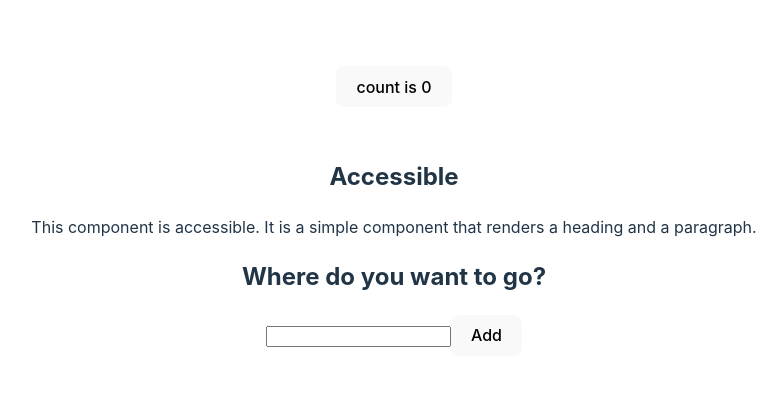
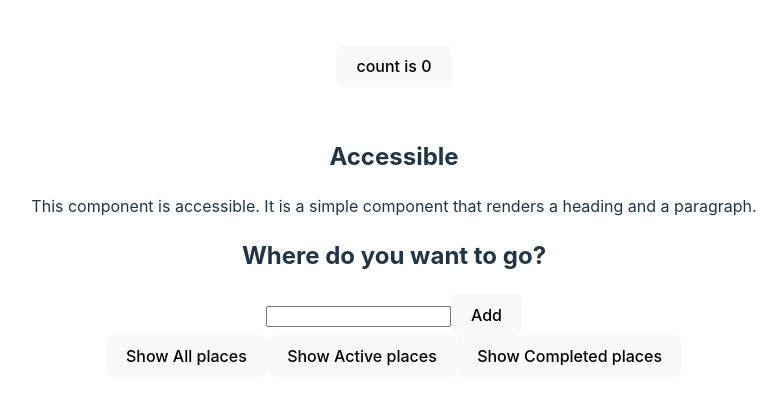
Before and after one commit to Jade-ux/accessibility-learning, a React (Vite) app in the folder places-to-go/: page / in a window 1280 px wide. Shown: the part 205-610 px from the top of the page, without its empty margins (246-1028 px from the left). Built offline with nearby package versions, Linux system fonts and the light colour scheme.

Commit message:
adds filter button

```diff
--- a/places-to-go/src/components/Accessible.tsx
+++ b/places-to-go/src/components/Accessible.tsx
@@ -1,8 +1,9 @@
 import React from "react";
-import Form from "./Form";
 import { nanoid } from "nanoid";
 
 import { useEffect, useRef, useState } from "react";
+import Form from "./Form";
+import FilterButton from "./FilterButton";
 
 function usePrevious(value) {
   const ref = useRef(null);
@@ -31,7 +32,7 @@ interface AccessibleProps {
 
 export function Accessible(props: AccessibleProps) {
   const [places, setPlaces] = useState(props.places);
-  // const [filter, setFilter] = useState("All");
+  const [filter, setFilter] = useState("All");
 
   const placeList = places
     ?.filter(FILTER_MAP[filter])
@@ -46,6 +47,15 @@ export function Accessible(props: AccessibleProps) {
         editPlace={editPlace}
       />
     ));
+
+  const filterList = FILTER_NAMES.map((name) => (
+    <FilterButton
+      key={name}
+      name={name}
+      isPressed={name === filter}
+      setFilter={setFilter}
+    />
+  ));
 
   function addPlace(name: string) {
     const newPlace = {
@@ -64,6 +74,7 @@ export function Accessible(props: AccessibleProps) {
         heading and a paragraph.
       </p>
       <Form addPlace={addPlace} />
+      <div className="filters btn-group stack-exception">{filterList}</div>
     </div>
   );
 }
--- /dev/null
+++ b/places-to-go/src/components/FilterButton.tsx
@@ -0,0 +1,22 @@
+type FilterButtonProps = {
+  name: string;
+  isPressed: boolean;
+  setFilter: (name: string) => void;
+};
+
+function FilterButton(props: FilterButtonProps) {
+  return (
+    <button
+      type="button"
+      className="btn toggle-btn"
+      aria-pressed={props.isPressed}
+      onClick={() => props.setFilter(props.name)}
+    >
+      <span className="visually-hidden">Show </span>
+      <span>{props.name}</span>
+      <span className="visually-hidden"> places</span>
+    </button>
+  );
+}
+
+export default FilterButton;
```
